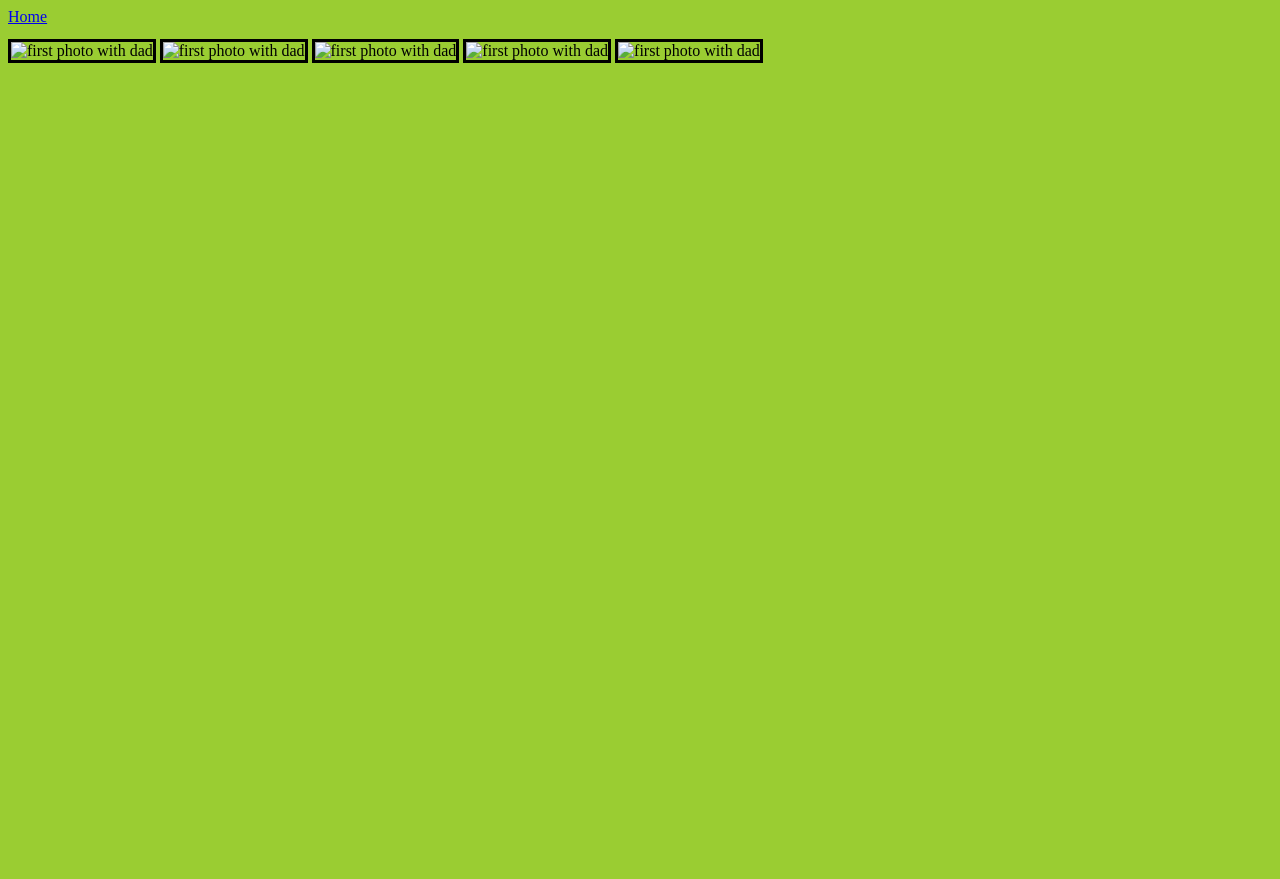
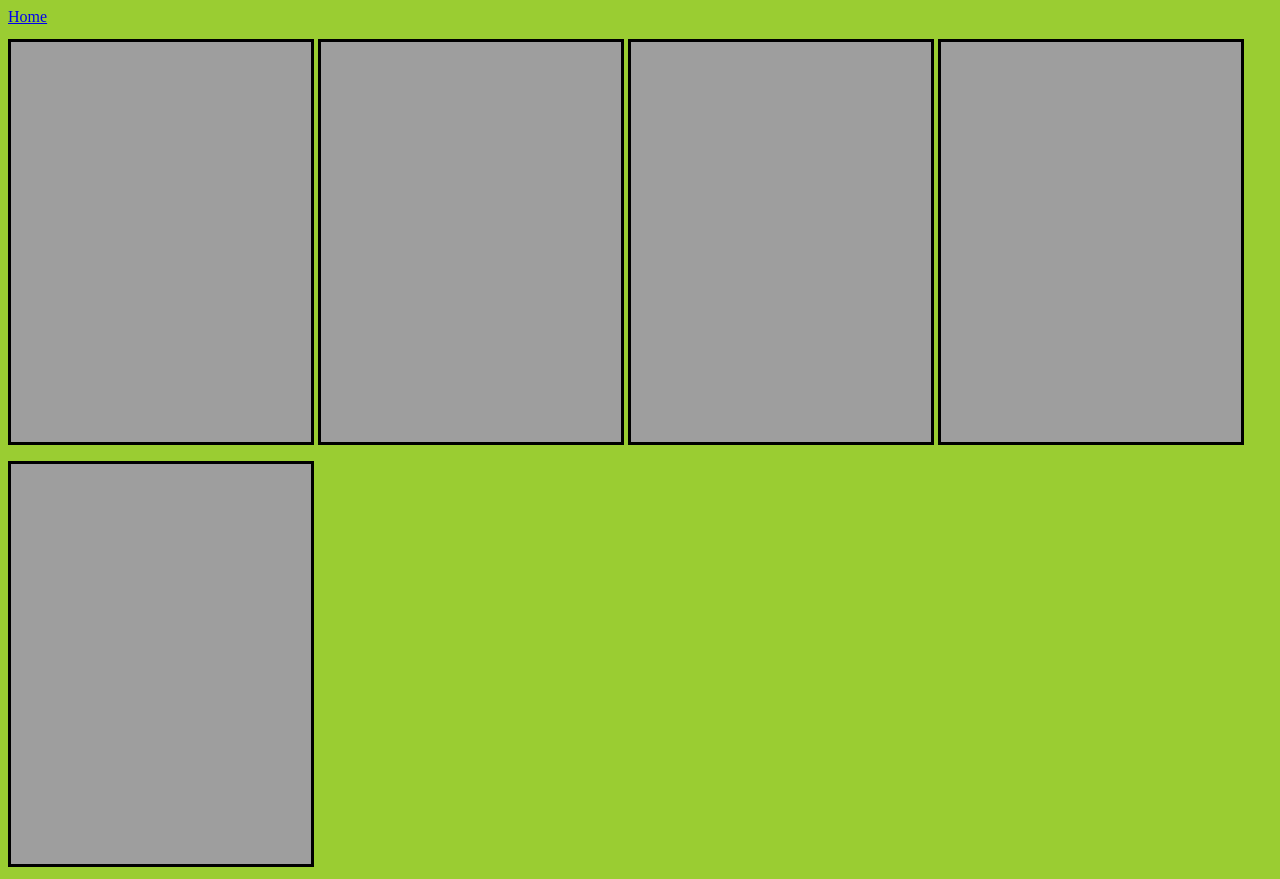
Before and after one commit to garrycnx/hargunsingh, a plain HTML site: page firstyear.html in a window 1280 px wide. Before the commit the page ends 800 px from the top, so only its background shows below. Drawn offline with Linux system fonts and the light colour scheme; the site is published under a folder, as on GitHub Pages, so addresses that start at the root find nothing.

Commit message:
Add files via upload

```diff
--- a/firstyear.html
+++ b/firstyear.html
@@ -10,10 +10,10 @@
 </head>
 <body>
     <a href="index.html">Home</a><br>
-    <img src="/Image/2018/1.jpg" alt="first photo with dad" class="one">
-    <img src="/Image/2018/2.jpg" alt="first photo with dad" class="one">
-    <img src="/Image/2018/3.jpg" alt="first photo with dad" class="one">
-    <img src="/Image/2018/4.jpg" alt="first photo with dad" class="one">
-    <img src="/Image/2018/5.jpg" alt="first photo with dad" class="one">
+    <img src="Image/2018/1.jpg" alt="first photo with dad" class="one">
+    <img src="Image/2018/2.jpg" alt="first photo with dad" class="one">
+    <img src="Image/2018/3.jpg" alt="first photo with dad" class="one">
+    <img src="Image/2018/4.jpg" alt="first photo with dad" class="one">
+    <img src="Image/2018/5.jpg" alt="first photo with dad" class="one">
 </body>
 </html>
```
